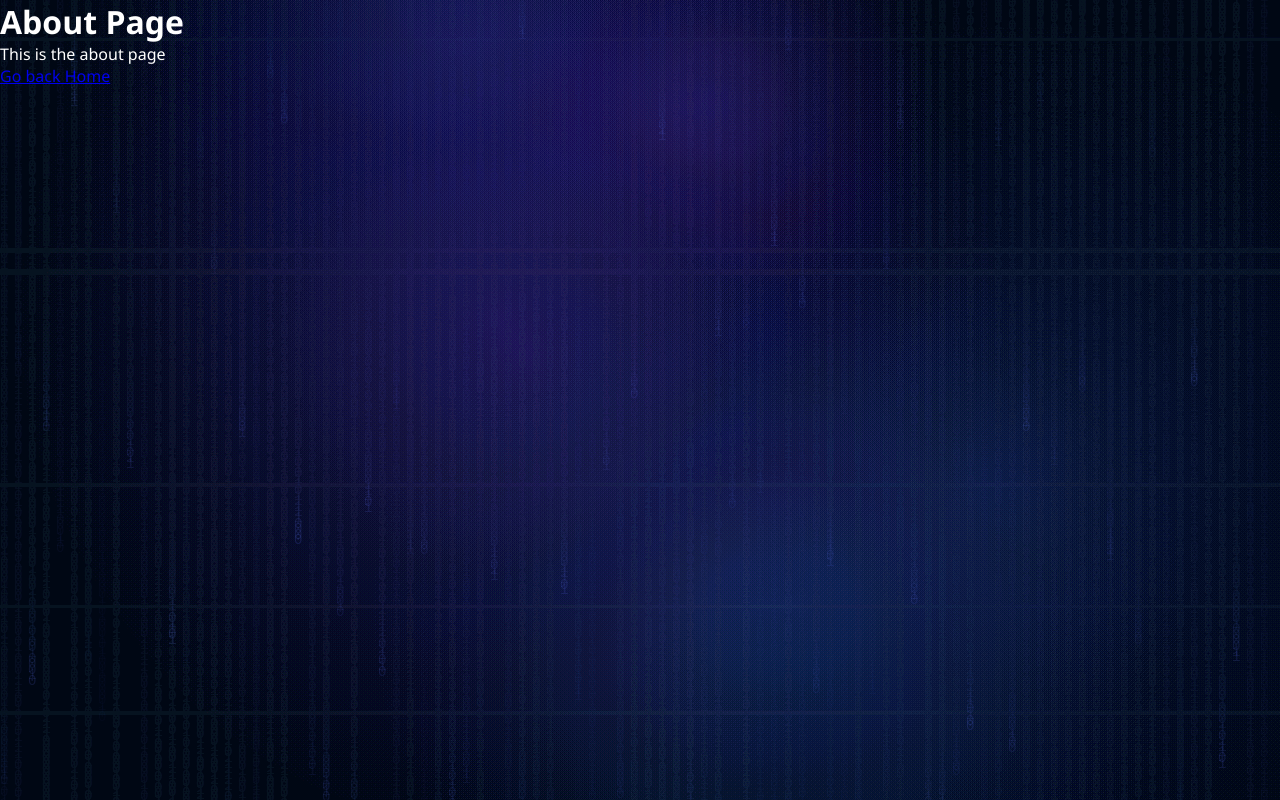
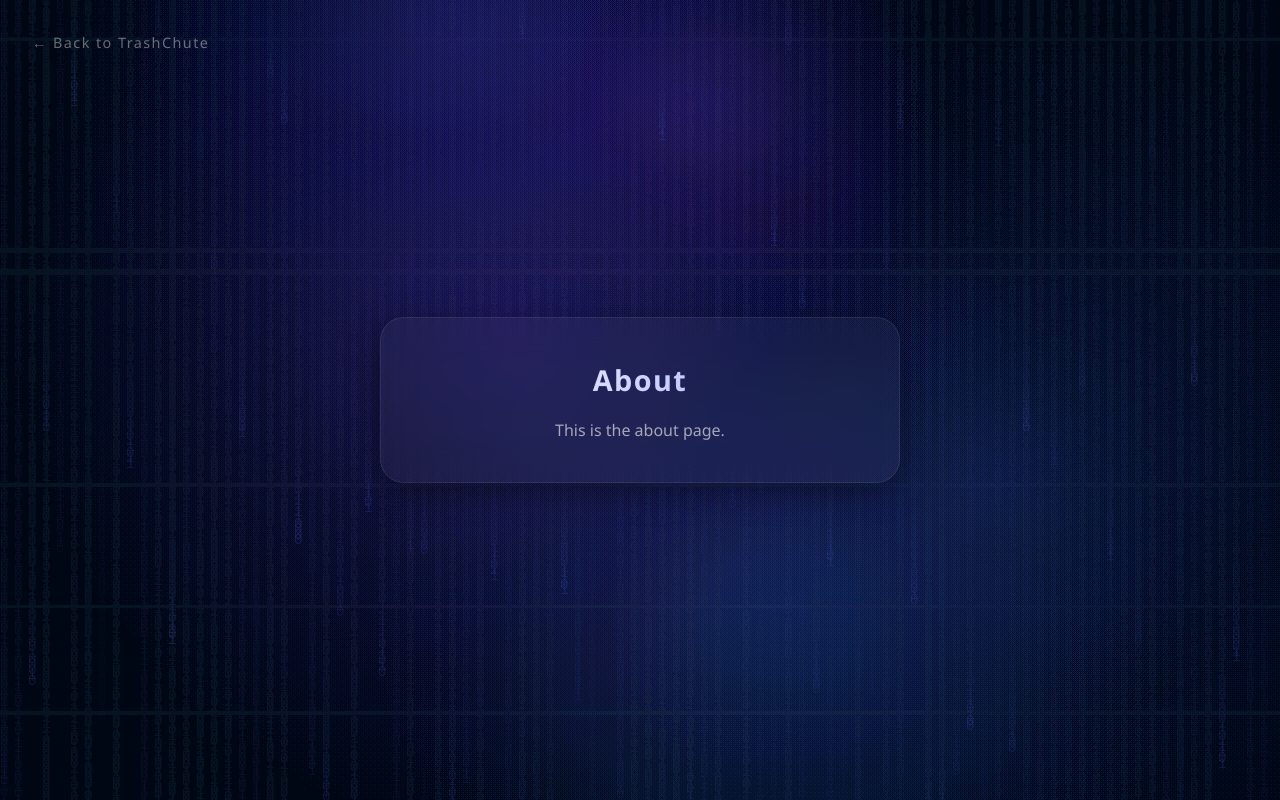
Before and after one commit to IMan7736/trashchute, a Next.js app: page /about in a window 1280 px wide. Built offline with nearby package versions, Linux system fonts and the light colour scheme.

Commit message:
a11y + motion polish: focus rings, reduced-motion support, 44px touch targetsa11y + motion polish: focus rings, reduced-motion support, 44px touch targets

```diff
--- a/src/app/CheeseBg.js
+++ b/src/app/CheeseBg.js
@@ -8,21 +8,11 @@ export default function CheeseBg() {
 
   function startAnimation(canvas) {
     const ctx = canvas.getContext('2d');
+    const reduceMotion = window.matchMedia('(prefers-reduced-motion: reduce)').matches;
     let time = 0;
 
     canvas.width = window.innerWidth;
     canvas.height = window.innerHeight;
-
-    function resize() {
-      canvas.width = window.innerWidth;
-      canvas.height = window.innerHeight;
-    }
-    window.addEventListener('resize', resize);
-
-    const fontSize = 14;
-    let columns = Math.floor(canvas.width / fontSize);
-    let drops = Array(columns).fill(0).map(() => Math.random() * -100);
-    let opacities = Array(columns).fill(0).map(() => Math.random() * 0.15 + 0.03);
 
     const blobs = Array.from({ length: 6 }, () => ({
       x: Math.random() * canvas.width,
@@ -33,6 +23,41 @@ export default function CheeseBg() {
       hue: 220 + Math.random() * 40,
       alpha: 0.03 + Math.random() * 0.04,
     }));
+
+    function drawStatic() {
+      ctx.fillStyle = '#0a0e1a';
+      ctx.fillRect(0, 0, canvas.width, canvas.height);
+      blobs.forEach(blob => {
+        const grad = ctx.createRadialGradient(blob.x, blob.y, 0, blob.x, blob.y, blob.r);
+        grad.addColorStop(0, `hsla(${blob.hue}, 60%, 40%, ${blob.alpha})`);
+        grad.addColorStop(1, `hsla(${blob.hue}, 60%, 20%, 0)`);
+        ctx.fillStyle = grad;
+        ctx.beginPath();
+        ctx.arc(blob.x, blob.y, blob.r, 0, Math.PI * 2);
+        ctx.fill();
+      });
+    }
+
+    function resize() {
+      canvas.width = window.innerWidth;
+      canvas.height = window.innerHeight;
+      if (reduceMotion) drawStatic();
+    }
+    window.addEventListener('resize', resize);
+
+    // Reduced motion: paint one calm static frame (ambient blobs only) and stop —
+    // no binary rain, no glitch flicker, no continuous rAF loop.
+    if (reduceMotion) {
+      drawStatic();
+      return () => {
+        window.removeEventListener('resize', resize);
+      };
+    }
+
+    const fontSize = 14;
+    let columns = Math.floor(canvas.width / fontSize);
+    let drops = Array(columns).fill(0).map(() => Math.random() * -100);
+    let opacities = Array(columns).fill(0).map(() => Math.random() * 0.15 + 0.03);
 
     let glitchTimer = 0;
     let glitchActive = false;
--- a/src/app/about/page.js
+++ b/src/app/about/page.js
@@ -1,11 +1,61 @@
-import Link from "next/link";
+import Link from 'next/link';
 
 export default function About() {
   return (
-    <div>
-      <h1>About Page</h1>
-      <p>This is the about page</p>
-      <Link href="/">Go back Home</Link>
+    <div style={{
+      minHeight: '100vh',
+      display: 'flex',
+      flexDirection: 'column',
+      alignItems: 'center',
+      justifyContent: 'center',
+      padding: '2rem',
+    }}>
+      <Link href="/" style={{
+        position: 'fixed',
+        top: '2rem',
+        left: '2rem',
+        color: 'rgba(255,255,255,0.4)',
+        textDecoration: 'none',
+        fontSize: '0.9rem',
+        letterSpacing: '0.1em',
+        display: 'inline-flex',
+        alignItems: 'center',
+        gap: '8px',
+        transition: 'color 0.2s',
+      }}>
+        ← Back to TrashChute
+      </Link>
+
+      <div style={{
+        background: 'rgba(255,255,255,0.04)',
+        backdropFilter: 'blur(20px)',
+        border: '1px solid rgba(255,255,255,0.08)',
+        borderRadius: '24px',
+        padding: '2.5rem',
+        width: '100%',
+        maxWidth: '520px',
+        boxShadow: '0 8px 32px rgba(0,0,0,0.4)',
+        textAlign: 'center',
+      }}>
+        <h1 style={{
+          fontSize: '1.8rem',
+          fontWeight: 600,
+          marginBottom: '1rem',
+          background: 'linear-gradient(135deg, #ffffff 0%, #a0a8ff 100%)',
+          WebkitBackgroundClip: 'text',
+          backgroundClip: 'text',
+          WebkitTextFillColor: 'transparent',
+          letterSpacing: '0.05em',
+        }}>
+          About
+        </h1>
+        <p style={{
+          color: 'rgba(255,255,255,0.6)',
+          fontSize: '1rem',
+        }}>
+          This is the about page.
+        </p>
+      </div>
     </div>
   );
 }
--- a/src/app/globals.css
+++ b/src/app/globals.css
@@ -12,6 +12,7 @@ body {
   background-color: #0a0e1a;
   color: #ffffff;
   font-family: 'Segoe UI', sans-serif;
+  line-height: 1.5;
   overflow-x: hidden;
 }
 
@@ -19,3 +20,38 @@ body {
   position: relative;
   z-index: 1;
 }
+
+/* Focus states — visible ring using the theme's accent color, keyboard-only */
+button, a, input, textarea, select, [tabindex] {
+  outline: none;
+}
+
+button:focus-visible,
+a:focus-visible,
+input:focus-visible,
+textarea:focus-visible,
+select:focus-visible,
+[tabindex]:focus-visible {
+  outline: 2px solid #a0a8ff;
+  outline-offset: 2px;
+  border-radius: 4px;
+}
+
+/* Press feedback for buttons (inline transitions still take priority where set) */
+button {
+  transition: transform 0.15s ease-out;
+}
+
+button:not(:disabled):active {
+  transform: scale(0.97);
+}
+
+/* Respect reduced motion preference across all animations/transitions */
+@media (prefers-reduced-motion: reduce) {
+  *, *::before, *::after {
+    animation-duration: 0.01ms !important;
+    animation-iteration-count: 1 !important;
+    transition-duration: 0.01ms !important;
+    scroll-behavior: auto !important;
+  }
+}
--- a/src/app/page.module.css
+++ /dev/null
@@ -1,142 +0,0 @@
-.page {
-  --background: #fafafa;
-  --foreground: #fff;
-
-  --text-primary: #000;
-  --text-secondary: #666;
-
-  --button-primary-hover: #383838;
-  --button-secondary-hover: #f2f2f2;
-  --button-secondary-border: #ebebeb;
-
-  display: flex;
-  flex: 1;
-  flex-direction: column;
-  align-items: center;
-  justify-content: center;
-  font-family: var(--font-geist-sans);
-  background-color: var(--background);
-}
-
-.main {
-  display: flex;
-  flex: 1;
-  width: 100%;
-  max-width: 800px;
-  flex-direction: column;
-  align-items: flex-start;
-  justify-content: space-between;
-  background-color: var(--foreground);
-  padding: 120px 60px;
-}
-
-.intro {
-  display: flex;
-  flex-direction: column;
-  align-items: flex-start;
-  text-align: left;
-  gap: 24px;
-}
-
-.intro h1 {
-  max-width: 320px;
-  font-size: 40px;
-  font-weight: 600;
-  line-height: 48px;
-  letter-spacing: -2.4px;
-  text-wrap: balance;
-  color: var(--text-primary);
-}
-
-.intro p {
-  max-width: 440px;
-  font-size: 18px;
-  line-height: 32px;
-  text-wrap: balance;
-  color: var(--text-secondary);
-}
-
-.intro a {
-  font-weight: 500;
-  color: var(--text-primary);
-}
-
-.ctas {
-  display: flex;
-  flex-direction: row;
-  width: 100%;
-  max-width: 440px;
-  gap: 16px;
-  font-size: 14px;
-}
-
-.ctas a {
-  display: flex;
-  justify-content: center;
-  align-items: center;
-  height: 40px;
-  padding: 0 16px;
-  border-radius: 128px;
-  border: 1px solid transparent;
-  transition: 0.2s;
-  cursor: pointer;
-  width: fit-content;
-  font-weight: 500;
-}
-
-a.primary {
-  background: var(--text-primary);
-  color: var(--background);
-  gap: 8px;
-}
-
-a.secondary {
-  border-color: var(--button-secondary-border);
-}
-
-/* Enable hover only on non-touch devices */
-@media (hover: hover) and (pointer: fine) {
-  a.primary:hover {
-    background: var(--button-primary-hover);
-    border-color: transparent;
-  }
-
-  a.secondary:hover {
-    background: var(--button-secondary-hover);
-    border-color: transparent;
-  }
-}
-
-@media (max-width: 600px) {
-  .main {
-    padding: 48px 24px;
-  }
-
-  .intro {
-    gap: 16px;
-  }
-
-  .intro h1 {
-    font-size: 32px;
-    line-height: 40px;
-    letter-spacing: -1.92px;
-  }
-}
-
-@media (prefers-color-scheme: dark) {
-  .logo {
-    filter: invert();
-  }
-
-  .page {
-    --background: #000;
-    --foreground: #000;
-
-    --text-primary: #ededed;
-    --text-secondary: #999;
-
-    --button-primary-hover: #ccc;
-    --button-secondary-hover: #1a1a1a;
-    --button-secondary-border: #1a1a1a;
-  }
-}
--- a/src/app/tools/dice/page.js
+++ b/src/app/tools/dice/page.js
@@ -172,7 +172,7 @@ export default function DiceCoin() {
             <button
               onClick={() => setDiceCount(c => Math.max(1, c - 1))}
               style={{
-                width: '32px', height: '32px',
+                width: '44px', height: '44px',
                 borderRadius: '50%',
                 border: '1px solid rgba(255,255,255,0.1)',
                 background: 'transparent',
@@ -188,7 +188,7 @@ export default function DiceCoin() {
             <button
               onClick={() => setDiceCount(c => Math.min(10, c + 1))}
               style={{
-                width: '32px', height: '32px',
+                width: '44px', height: '44px',
                 borderRadius: '50%',
                 border: '1px solid rgba(255,255,255,0.1)',
                 background: 'transparent',
--- a/src/app/tools/pomodoro/page.js
+++ b/src/app/tools/pomodoro/page.js
@@ -370,7 +370,7 @@ export default function Pomodoro() {
           transition: 'width 0.35s cubic-bezier(0.4, 0, 0.2, 1)',
           overflow: 'hidden',
           background: 'rgba(0,0,0,0.5)',
-          backdropFilter: 'blur(24px)',
+          backdropFilter: 'blur(20px)',
           borderLeft: '1px solid rgba(255,255,255,0.06)',
           display: 'flex',
           flexDirection: 'column',
@@ -628,7 +628,7 @@ export default function Pomodoro() {
           padding: '10px 18px', borderRadius: '50px',
           border: '1px solid rgba(255,255,255,0.1)',
           background: 'rgba(255,255,255,0.05)',
-          backdropFilter: 'blur(10px)',
+          backdropFilter: 'blur(12px)',
           color: 'rgba(255,255,255,0.5)',
           fontSize: '0.8rem', cursor: 'pointer', letterSpacing: '0.1em',
         }}>🖼 Wallpaper</button>
@@ -637,7 +637,7 @@ export default function Pomodoro() {
             marginLeft: '8px', padding: '10px 18px', borderRadius: '50px',
             border: '1px solid rgba(255,100,100,0.2)',
             background: 'rgba(255,100,100,0.05)',
-            backdropFilter: 'blur(10px)',
+            backdropFilter: 'blur(12px)',
             color: 'rgba(255,100,100,0.5)',
             fontSize: '0.8rem', cursor: 'pointer',
           }}>Reset</button>
--- a/src/app/tools/quest/page.js
+++ b/src/app/tools/quest/page.js
@@ -165,7 +165,7 @@ export default function QuestGenerator() {
               fontSize: '0.85rem',
               cursor: 'pointer',
               letterSpacing: '0.05em',
-              transition: 'all 0.3s',
+              transition: 'all 0.2s',
             }}
           >
             {risky ? '⚠ Risky Mode ON' : '⚠ Risky Mode'}
@@ -314,7 +314,7 @@ export default function QuestGenerator() {
                 fontSize: '0.9rem',
                 cursor: 'pointer',
                 letterSpacing: '0.1em',
-                transition: 'all 0.3s',
+                transition: 'all 0.2s',
               }}
             >
               {quest ? 'New Quest' : risky ? 'I Dare' : 'Get Quest'}
@@ -330,7 +330,7 @@ export default function QuestGenerator() {
                   color: risky ? '#ff4444' : '#00ff88',
                   fontSize: '0.9rem',
                   cursor: 'pointer',
-                  transition: 'all 0.3s',
+                  transition: 'all 0.2s',
                 }}
               >
                 Complete
--- a/src/app/tools/quotes/page.js
+++ b/src/app/tools/quotes/page.js
@@ -98,7 +98,7 @@ export default function QuoteGenerator() {
           textAlign: 'center',
         }}>
           <h1 style={{
-            fontSize: '1.4rem',
+            fontSize: '1.8rem',
             fontWeight: 600,
             background: 'linear-gradient(135deg, #ffffff 0%, #a0a8ff 100%)',
             WebkitBackgroundClip: 'text',
--- a/src/app/tools/uuid/page.js
+++ b/src/app/tools/uuid/page.js
@@ -131,7 +131,7 @@ export default function UUIDGenerator() {
               <button
                 onClick={() => setCount(c => Math.max(1, c - 1))}
                 style={{
-                  width: '28px', height: '28px',
+                  width: '44px', height: '44px',
                   borderRadius: '50%',
                   border: '1px solid rgba(255,255,255,0.1)',
                   background: 'transparent',
@@ -144,7 +144,7 @@ export default function UUIDGenerator() {
               <button
                 onClick={() => setCount(c => Math.min(20, c + 1))}
                 style={{
-                  width: '28px', height: '28px',
+                  width: '44px', height: '44px',
                   borderRadius: '50%',
                   border: '1px solid rgba(255,255,255,0.1)',
                   background: 'transparent',
```
Also changed, not shown: src/app/components/BentoGrid.js (+12 -9 lines), src/app/page.js (+12 -10 lines), src/app/tools/image/page.js (+9 -0 lines).
